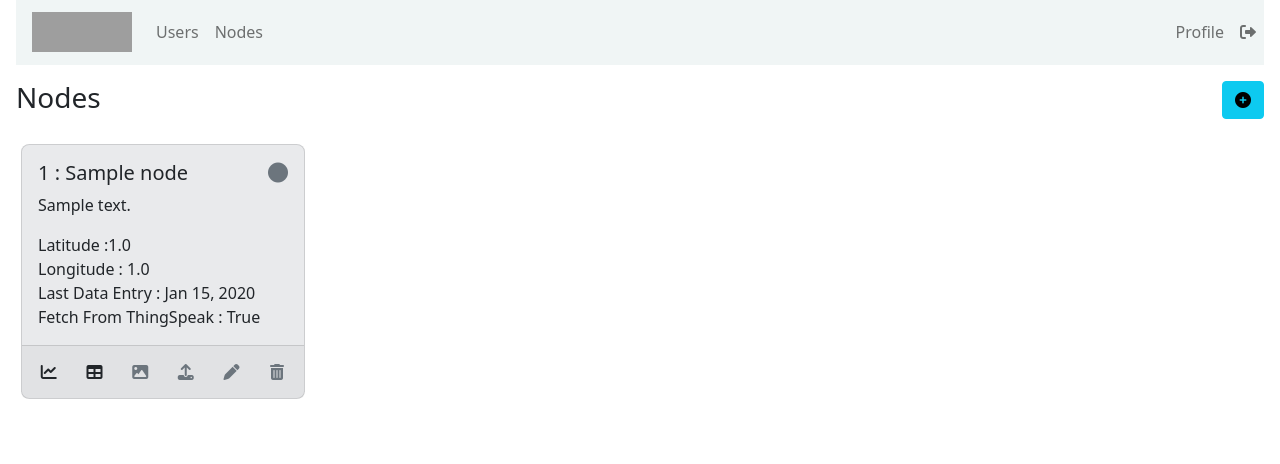
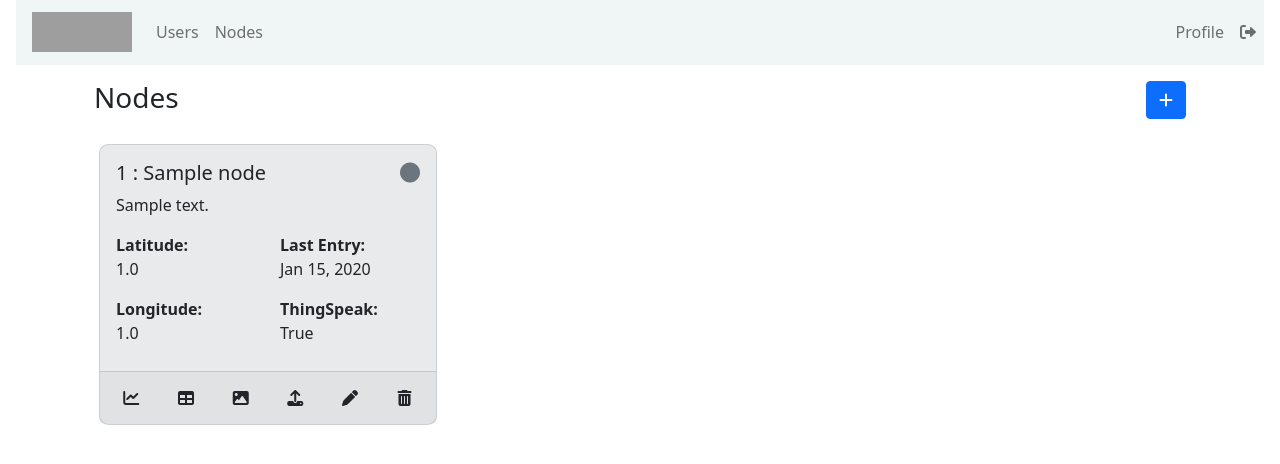
Before and after one commit to Shethyash/sdl, a Django app: page /nodes/ in a window 1280 px wide. Shown: the part 17-481 px from the top of the page. Run offline with Django 3.2, Linux system fonts and the light colour scheme; a user stored in the database is signed in; tables that the repository leaves empty hold one stand-in row (values such as "Sample post"); some libraries are stand-ins or nearby versions; grey boxes are pictures that could not be loaded.

Commit message:
html changes to listing page

```diff
--- a/nodes/views.py
+++ b/nodes/views.py
@@ -23,21 +23,21 @@ from .forms import RegisterForm, ImageUploadForm
 # Create your views here.
 
 def feeds_preprocess(node_id, lws):
-    last_rec = Feeds.objects.filter(node_id=node_id).order_by('-id')[0]
-    current_diff = 0.06
-    last_lws = last_rec['LWS']
-    if (last_lws >= 45000) and (lws < 45000):
-        # change in last param and add duration in current param
-        duration = last_rec['duration'] + 30  # add 30m in last duration
-    elif (last_lws < 45000) and (lws >= 45000):
-        # change in new param
-        duration = last_rec['duration'] + 30  # add 30m in last duration
+    last_rec = Feeds.objects.filter(node_id=node_id).first()
+    if last_rec:
+        last_lws = last_rec['LWS']
+        if (last_lws >= 45000) and (lws < 45000):
+            # change in last param and add duration in current param
+            duration = last_rec['duration'] + 30  # add 30m in last duration
+        elif (last_lws < 45000) and (lws >= 45000):
+            # change in new param
+            duration = last_rec['duration'] + 30  # add 30m in last duration
+        else:
+            # put blank parameter
+            duration = last_rec['duration'] + 30 if last_rec['duration'] else last_rec['duration']
+        return duration
     else:
-        # put blank parameter
-        duration = last_rec['duration']  # add 30m in last duration
-        if last_rec['duration'] != 0:
-            duration = duration + 30
-    pass
+        return 0
 
 
 @csrf_exempt
--- a/templates/nodes/list.html
+++ b/templates/nodes/list.html
@@ -1,21 +1,22 @@
 {% extends "base.html" %}
 {% block title %} Nodes {% endblock title %}
 {% block content %}
+    <div class="container">
         <div class="row">
             <div class="col-6">
                 <h3>Nodes</h3>
             </div>
-        <div class="col-6">
-            <a href="crud" class="btn btn-info float-end">
-                <span><i class="fa-solid fa-circle-plus"></i></span>
+            <div class="col-6 text-end">
+                <a href="crud" class="btn btn-primary">
+                    <i class="fas fa-plus"></i>
                 </a>
             </div>
         </div>
 
         <div class="row mt-3">
             {% for val in data %}
-            <div class="col-xs-2 col-sm-4 col-md-3">
-                <div class="card"
+                <div class="col-12 col-md-6 col-lg-4 mb-4">
+                    <div class="card h-100"
                             {% if val.status %}
                          style="background-color:rgba(152,251,152,0.2); margin: 5px;border-radius: 3%"
                             {% else %}
@@ -35,19 +36,24 @@
                             </h5>
                             <p class=" card-text">{{ val.description }}</p>
 
-                        <p class="card-text" style="margin-bottom: 0">
-                            <label class="font-weight-bold">Latitude : </label>{{ val.latitude }}
+                            <div class="row">
+                            <div class="col-6">
+                                <p class="card-text">
+                                    <strong>Latitude:</strong><br> {{ val.latitude }}
                                 </p>
-                        <p class="card-text" style="margin-bottom: 0">
-                            <label class="font-weight-bold">Longitude : </label> {{ val.longitude }}
+                                <p class="card-text">
+                                    <strong>Longitude:</strong><br> {{ val.longitude }}
                                 </p>
-                        <p class="card-text" style="margin-bottom: 0">
-                            <label class="font-weight-bold">Last Data Entry
-                                : </label> {{ val.last_feed_time | date:"M d, Y" }}
+                            </div>
+                            <div class="col-6">
+                                <p class="card-text">
+                                    <strong>Last Entry:</strong><br> {{ val.last_feed_time | date:"M d, Y" }}
                                 </p>
-                        <p class="card-text" style="margin-bottom: 0">
-                            <label class="font-weight-bold">Fetch From ThingSpeak : </label> {{ val.thing_speak_fetch }}
+                                <p class="card-text">
+                                    <strong>ThingSpeak:</strong><br> {{ val.thing_speak_fetch }}
                                 </p>
+                            </div>
+                        </div>
                         </div>
                         <div class="card-footer">
                             <div class="row">
@@ -58,23 +64,24 @@
                                     <i class="fa fa-table"></i>
                                 </a>
                                 <a href="crop_image_gallery/{{ val.id }}" class="col-2 btn transparent_btn">
-                                <i class="fa-solid fa-image" style="color: #6c757d"></i>
+                                    <i class="fa-solid fa-image"></i>
                                 </a>
                                 <a href="upload_image/{{ val.id }}" class="col-2 btn transparent_btn">
-                                <i class="fa-solid fa-upload" style="color: #6c757d"></i>
+                                    <i class="fa-solid fa-upload"></i>
                                 </a>
                                 <a href="crud?id={{ val.id }}" class="col-2 btn transparent_btn">
-                                <i class="fa-solid fa-pen" style="color: #6c757d"></i>
+                                    <i class="fa-solid fa-pen"></i>
                                 </a>
                                 <a href="#" class="delete col-2 btn transparent_btn"
                                    data-id={{ val.id }} data-name={{ val.name }}>
-                                <i class="fa-solid fa-trash-can" style="color: #6c757d"></i>
+                                    <i class="fas fa-trash-alt"></i>
                                 </a>
                             </div>
                         </div>
                     </div>
                 </div>
             {% endfor %}
+        </div>
     </div>
 {% endblock content %}
 {% block script %}
```
Also changed, not shown: templates/users/profile.html (+9 -3 lines). Lines whose indentation alone changed are shown as unchanged.
